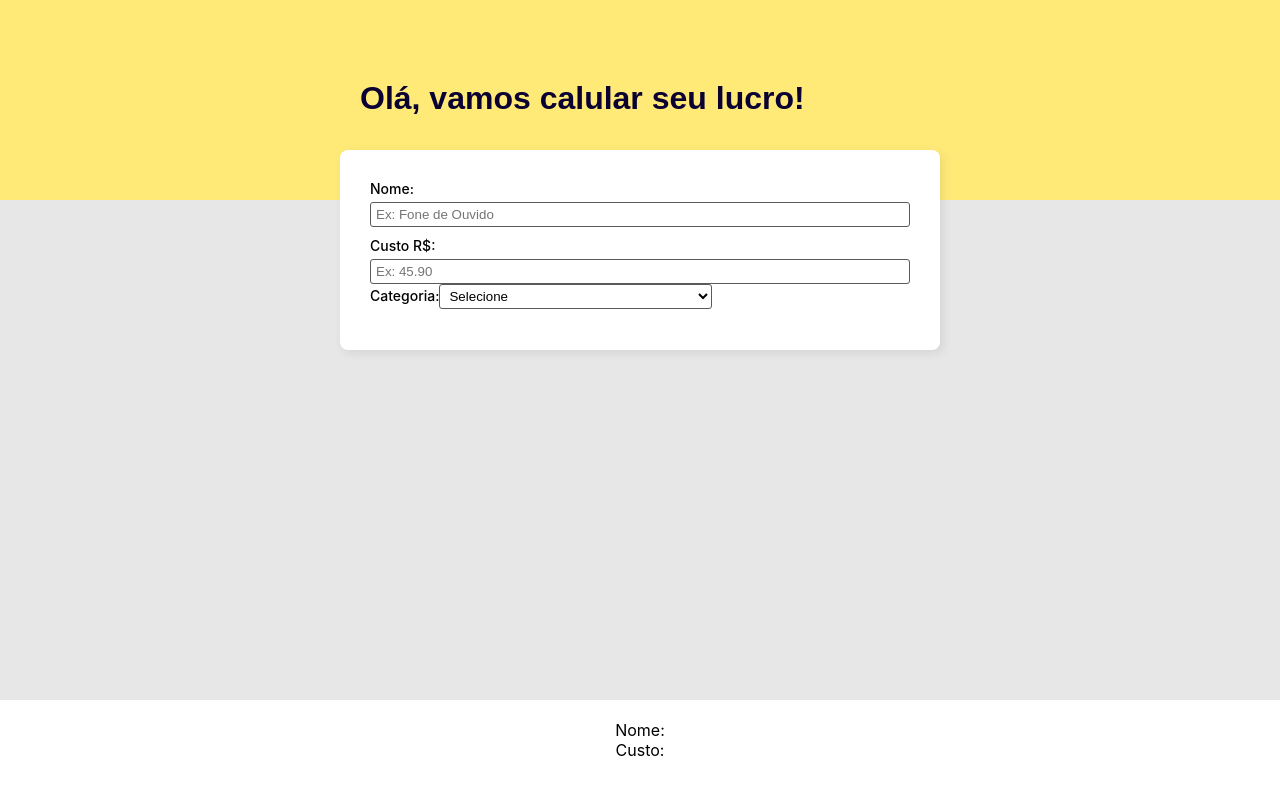
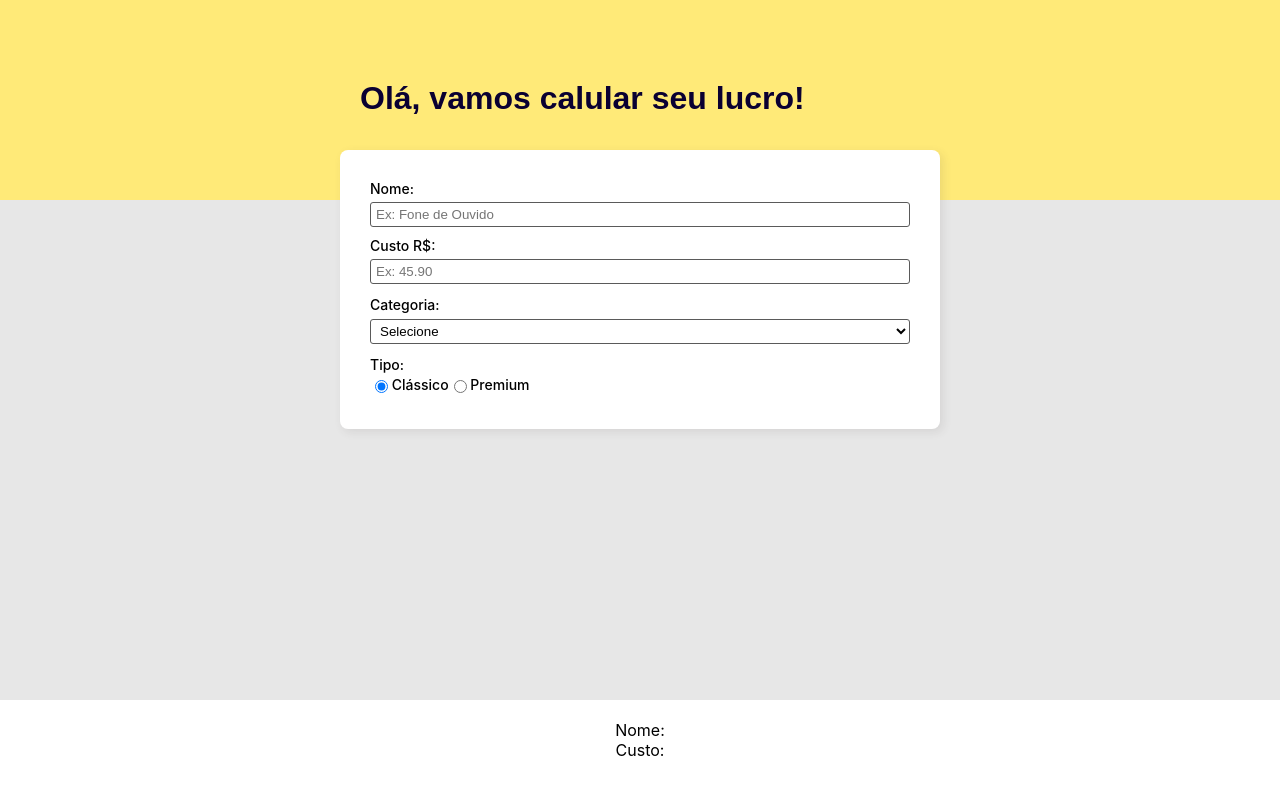
Before and after one commit to FernandoLelis/meu-lucro-ml, a React (Create React App) app in the folder meu-lucro-ml/: page / in a window 1280 px wide. Shown: the top 794 px of the page. Built offline with nearby package versions, Linux system fonts and the light colour scheme.

Commit message:
Adicionado categoria.css, FormBox.css, consertado erro de posicionanmento

```diff
--- a/meu-lucro-ml/src/App.css
+++ b/meu-lucro-ml/src/App.css
@@ -37,41 +37,6 @@ body {
     }
 }
 
-.boxForm {
-    flex: 1;
-    display: flex;
-    flex-direction: column;
-    width: 80%;
-    max-width: 600px;
-    min-height: 200px;
-    background-color: white;
-    padding: 20px 30px;
-    margin: -50px auto;
-    border-radius: 8px;
-    box-shadow: 3px 3px 10px rgba(75, 66, 66, 0.11);
-}
-
-.boxForm label {
-    margin-top: 10px;
-    margin-bottom: 5px;
-    font-size: 14px;
-    font-weight: 500;
-}
-
-.boxForm input, select {
-    border: 1px solid;
-    border-radius: 3px;
-    border-color: #5a5a5a;
-    background-color: #fff;
-    height: 25px;
-    padding: 0px 5px;
-}
-
-.boxForm input[type="radio"], input[type="checkbox"] {
-    margin-top: -1px;
-    vertical-align: middle;
-    margin: 0px 0px 0px 5px;
-  }
 
 .boxRes {
     position: absolute;
--- a/meu-lucro-ml/src/App.js
+++ b/meu-lucro-ml/src/App.js
@@ -2,7 +2,6 @@ import React, {Component} from 'react';
 import './App.css';
 import Header from './Components/Header';
 import BoxForm from './Components/BoxForm';
-import FormCate from './Components/FormCate'
 
 function App() {
 
@@ -11,6 +10,7 @@ function App() {
       <Header />
       <BoxForm />
 
+
     </div>
   );
 
--- /dev/null
+++ b/meu-lucro-ml/src/Components/BoxForm.css
@@ -0,0 +1,36 @@
+
+.boxForm {
+    flex: 1;
+    display: flex;
+    flex-direction: column;
+    width: 80%;
+    max-width: 600px;
+    min-height: 200px;
+    background-color: white;
+    padding: 20px 30px;
+    margin: -50px auto;
+    border-radius: 8px;
+    box-shadow: 3px 3px 10px rgba(75, 66, 66, 0.11);
+}
+
+.boxForm label {
+    margin-top: 10px;
+    margin-bottom: 5px;
+    font-size: 14px;
+    font-weight: 500;
+}
+
+.boxForm input {
+    border: 1px solid;
+    border-radius: 3px;
+    border-color: #5a5a5a;
+    background-color: #fff;
+    height: 25px;
+    padding: 0px 5px;
+}
+
+.boxForm input[type="checkbox"] {
+    margin-top: -1px;
+    vertical-align: middle;
+    margin: 0px 0px 0px 5px;
+  }
--- a/meu-lucro-ml/src/Components/BoxForm.js
+++ b/meu-lucro-ml/src/Components/BoxForm.js
@@ -1,9 +1,9 @@
 import React, { useState } from "react";
-import FormCate from './FormCate'
+import Categorias from './Categorias'
+import BoxRes from "./BoxRes";
+import './BoxForm.css';
 
-import App from "../App";
-
-export default function BoxForm() {
+export default function BoxForm(props) {
 
     const [nome, setNome] = useState('')
     const [custo, setCusto] = useState('')
@@ -11,6 +11,7 @@ export default function BoxForm() {
 
     return(
         <div>
+            <form>
             <div className="boxForm">
                 <label htmlFor="nome">Nome:</label>
                 <input
@@ -32,17 +33,17 @@ export default function BoxForm() {
                     onChange={(ev) => setCusto(ev.target.value)}
                 />
 
+                <Categorias />
 
-                <FormCate />
 
 
 
             </div>
-
-            <div className="boxRes">
-                Nome: {nome} <br />
-                Custo: {custo}
-            </div>
+            </form>
+            <BoxRes
+                nome={nome}
+                custo={custo}
+            />
 
         </div>
     );
--- a/meu-lucro-ml/src/Components/BoxRes.js
+++ b/meu-lucro-ml/src/Components/BoxRes.js
@@ -1,11 +1,11 @@
 import React from "react";
-import BoxForm from "./BoxForm";
 
-export default function BoxRes() {
+export default function BoxRes(props) {
 
     return (
-       <div>
-
-       </div>
+        <div className="boxRes">
+            Nome: {props.nome} <br />
+            Custo: {props.custo}
+        </div>
     );
 }
--- /dev/null
+++ b/meu-lucro-ml/src/Components/Categorias.css
@@ -0,0 +1,34 @@
+
+.cat {
+    width: 100%;
+    flex-direction: column;
+    padding: 10px 0;
+    margin: 0;
+}
+
+.cat label {
+    margin-top: 10px;
+    margin-bottom: 5px;
+    font-size: 14px;
+    font-weight: 500;
+}
+
+.cat select {
+    display: flex;
+    flex-direction: column;
+    width: 100%;
+    margin-top: 5px;
+    margin-bottom: 10px;
+    border: 1px solid;
+    border-radius: 3px;
+    border-color: #5a5a5a;
+    background-color: #fff;
+    height: 25px;
+    padding: 3px 5px;
+}
+
+.cat input[type="radio"] {
+    margin-top: -1px;
+    vertical-align: middle;
+    margin: 0px 0px 0px 5px;
+  }
--- a/meu-lucro-ml/src/Components/FormCate.js
+++ b/meu-lucro-ml/src/Components/Categorias.js
@@ -1,14 +1,14 @@
 import React, { useState } from "react";
-import '../App.css';
+import './Categorias.css';
 
 export default function Categorias() {
 
     const [categoria, setCategoria] = useState('')
 
     return(
-        <div className="formcate">
         <form>
-            <label htmlFor="categoria">Categoria:</label>
+        <div className="cat">
+            <label htmlFor="categoria">Categoria:</label> <br />
             <select name="categoria" id="categoria" value={categoria} onChange={(ev) => setCategoria(ev.target.value)}>
                 <option value="">Selecione</option>
                 <option value="celularesSmartphones">Celulares e Smartphones</option>
@@ -32,7 +32,14 @@ export default function Categorias() {
                 <option value="caixasSomAutofalantes">Caixas de Som e Autofalantes</option>
                  <option value="mediaStreaming">Media Streaming</option>
             </select>
+
+            <label htmlFor="tipo">Tipo:<br />
+            <input type="radio" name="tipo" id="tipo" value="classico" checked /> Clássico
+            <input type="radio" name="tipo" id="tipo" value="Premium" /> Premium
+        </label>
+
+
+        </div>
         </form>
-        </div>
     )
 }
```
